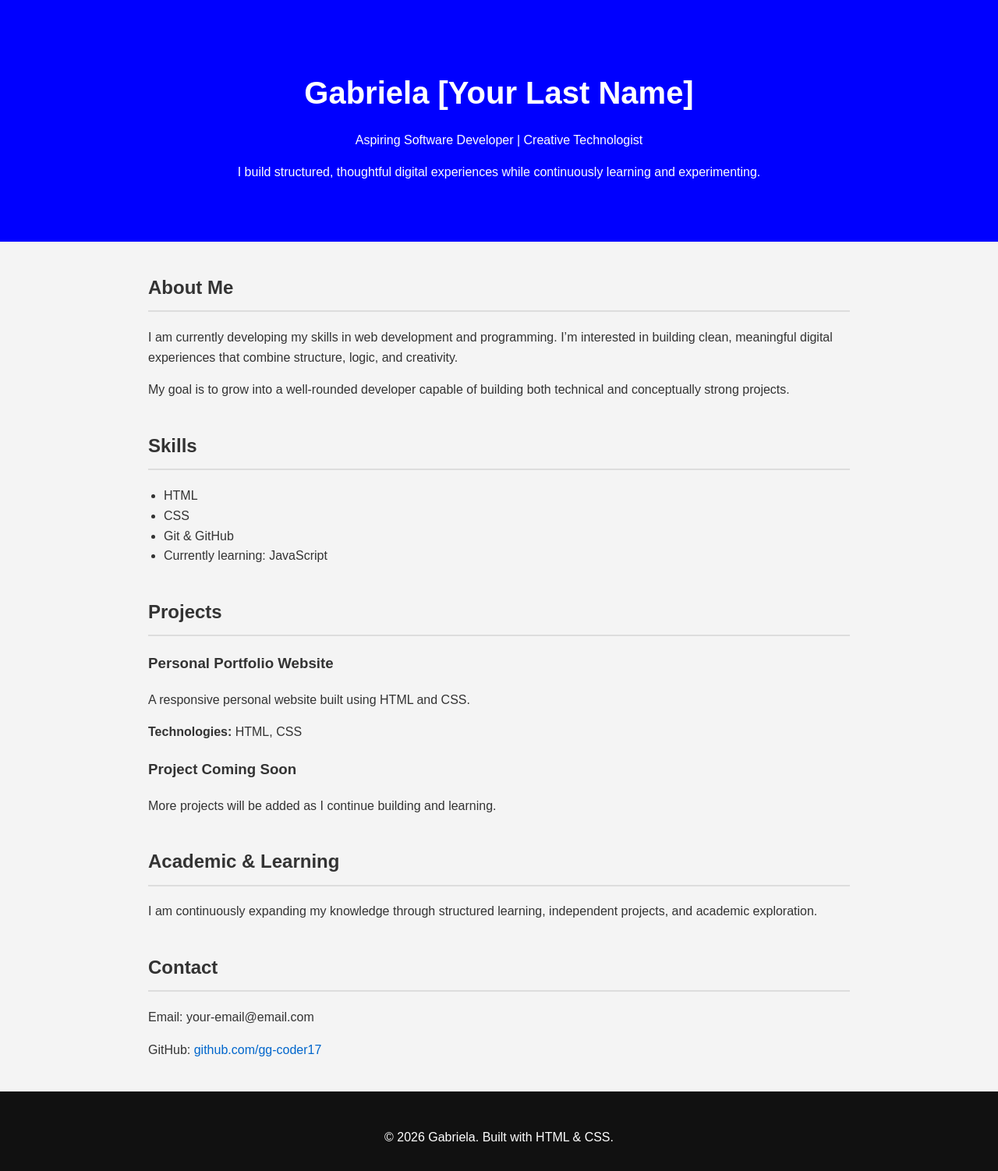
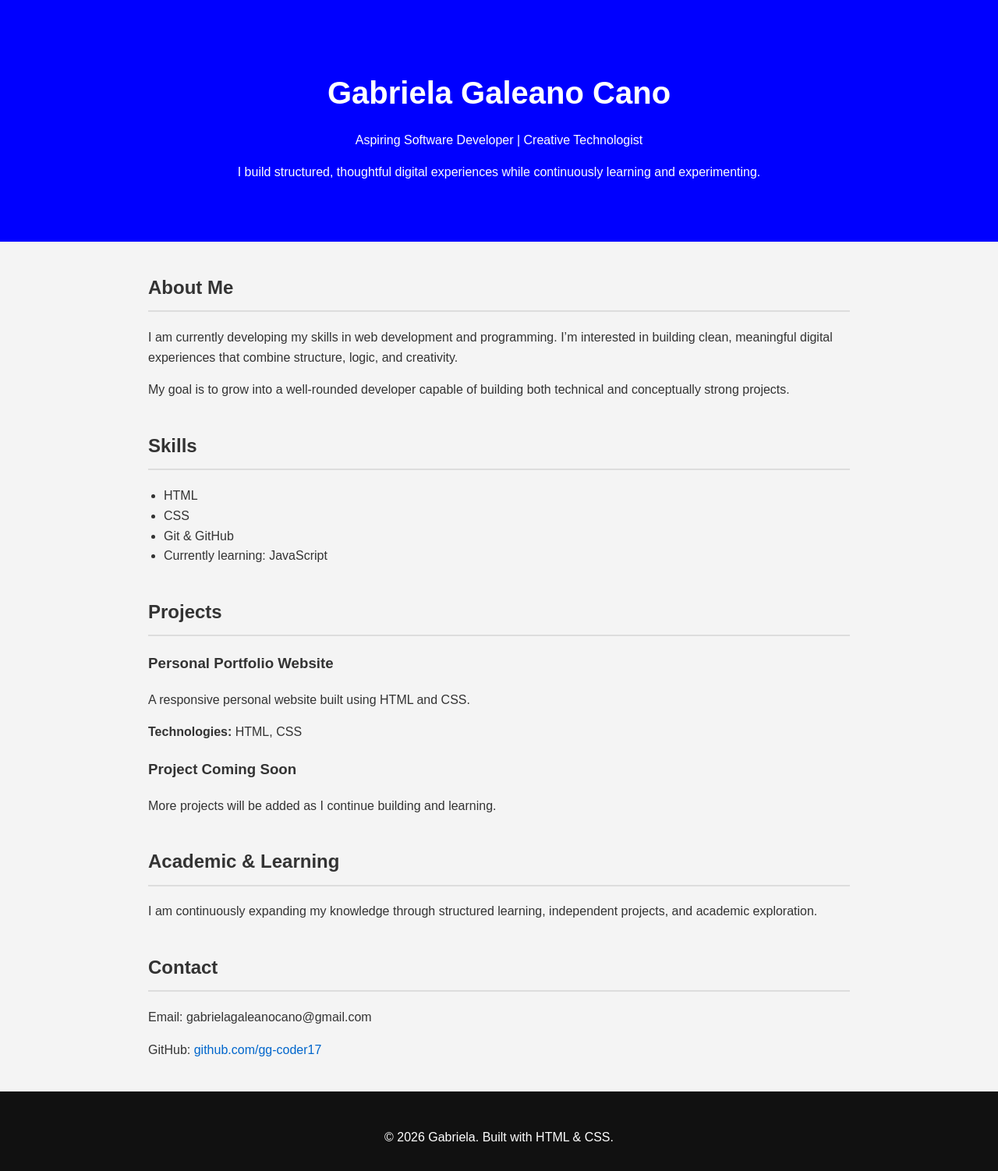
Before and after one commit to GG-coder17/gg-coder17.github.io, a plain HTML site: page index.html in a window 1280 px wide. Shown: the whole page at 78% size. Drawn offline with Linux system fonts and the light colour scheme.

Commit message:
Update index.html

```diff
--- a/index.html
+++ b/index.html
@@ -11,7 +11,7 @@
 <body>
 
   <header>
-    <h1>Gabriela [Your Last Name]</h1>
+    <h1>Gabriela Galeano Cano</h1>
     <p>Aspiring Software Developer | Creative Technologist</p>
     <p>I build structured, thoughtful digital experiences while continuously learning and experimenting.</p>
   </header>
@@ -65,7 +65,7 @@
 
   <section>
     <h2>Contact</h2>
-    <p>Email: your-email@email.com</p>
+    <p>Email: gabrielagaleanocano@gmail.com</p>
     <p>GitHub: <a href="https://github.com/gg-coder17" target="_blank">github.com/gg-coder17</a></p>
   </section>
 
```
